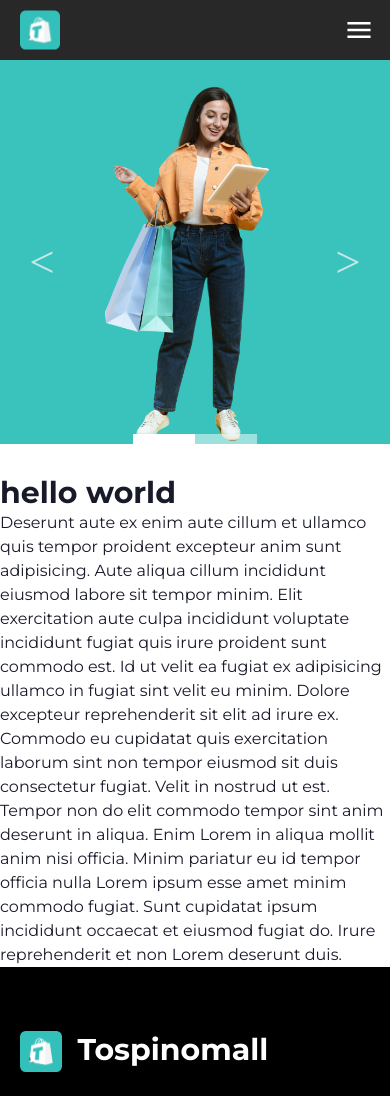
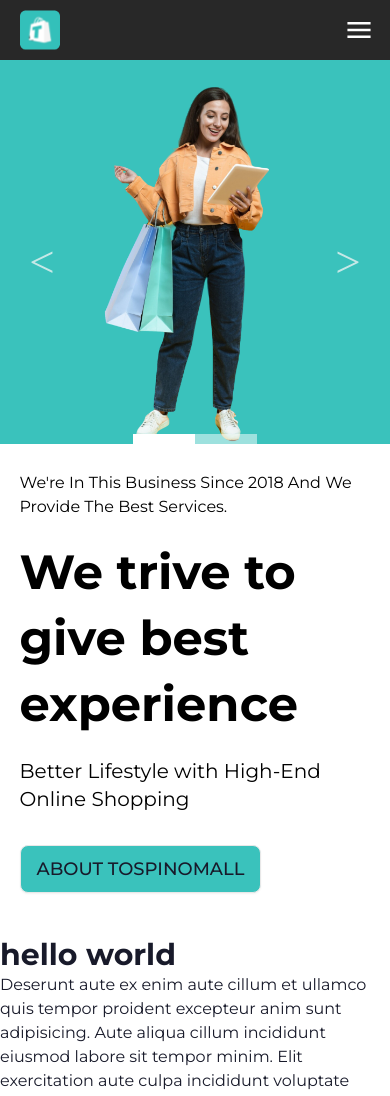
Before and after one commit to Antor1155/Tospinomall-frontend, a Next.js app: page / in a window 390 px wide. Shown: the top 1096 px of the page. Built offline with nearby package versions, Linux system fonts and the light colour scheme.

Commit message:
carousel with responsiveness done

```diff
--- a/components/Carousel/Carousel.jsx
+++ b/components/Carousel/Carousel.jsx
@@ -74,6 +74,16 @@ const Carousel = () => {
                 </section>
 
             </Slider>
+
+            <div className="px-[5%] py-5 block lg:hidden text-black">
+                <p className="text-base font-normal">We're In This Business Since 2018 And We Provide The Best Services.</p>
+
+                <p className="text-5xl leading-snug font-bold my-5">We trive to give best experience</p>
+
+                <p className="text-xl font-normal mb-8">Better Lifestyle with High-End Online Shopping</p>
+
+                <button className="text-lg font-medium btn bg-tospino rounded-lg">ABOUT TOSPINOMALL</button>
+            </div>
         </div>
     );
 }
```
